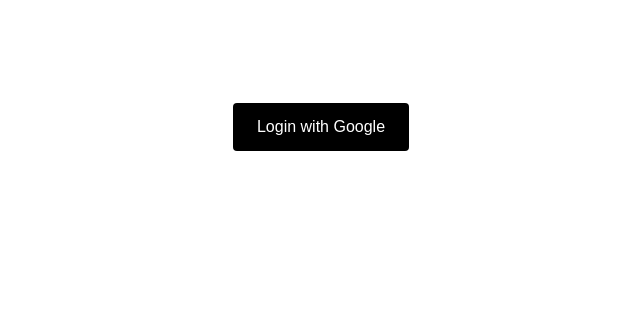
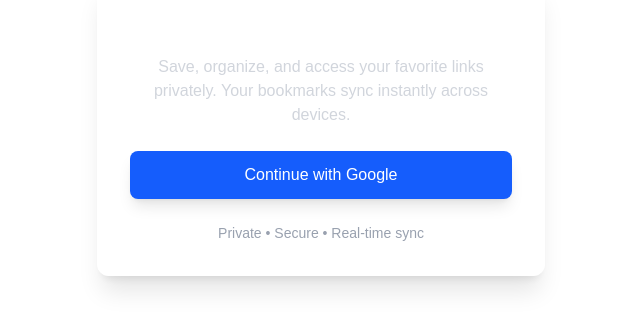
Before and after one commit to skverma2543/smart_bookmain_app, a Next.js app: page /login in a window 1280 px wide. Shown: the part 273-602 px from the top of the page, without its empty margins (319-959 px from the left). Built offline with nearby package versions, Linux system fonts and the light colour scheme; no server answers; what @supabase/auth-helpers-nextjs would draw is missing.

Commit message:
mrdernlogin

```diff
--- a/src/app/login/page.tsx
+++ b/src/app/login/page.tsx
@@ -1,6 +1,7 @@
 "use client";
 
 import { supabase } from "@/lib/supabaseClient";
+import { motion } from "framer-motion";
 
 export default function LoginPage() {
 
@@ -9,20 +10,42 @@
       provider: "google",
       options: {
         redirectTo: `${window.location.origin}/dashboard`
-
       }
     });
-
   };
 
   return (
-    <div className="flex items-center justify-center h-screen">
-      <button
+    <motion.div
+      className="min-h-screen flex items-center justify-center p-6"
+      initial={{ opacity: 0, y: 30 }}
+      animate={{ opacity: 1, y: 0 }}
+      transition={{ duration: 0.4 }}
+    >
+      <div className="backdrop-blur-md bg-white/10 border border-white/20 rounded-xl p-8 shadow-xl text-center max-w-md w-full">
+
+        <h1 className="text-3xl font-bold text-white mb-2">
+          Smart Bookmark
+        </h1>
+
+        <p className="text-gray-300 mb-6">
+          Save, organize, and access your favorite links privately.
+          Your bookmarks sync instantly across devices.
+        </p>
+
+        <motion.button
+          whileHover={{ scale: 1.05 }}
+          whileTap={{ scale: 0.95 }}
           onClick={loginWithGoogle}
-        className="px-6 py-3 bg-black text-white rounded"
+          className="bg-blue-600 hover:bg-blue-500 text-white px-6 py-3 rounded-lg shadow-lg w-full"
         >
-        Login with Google
-      </button>
+          Continue with Google
+        </motion.button>
+
+        <p className="text-gray-400 text-sm mt-6">
+          Private • Secure • Real-time sync
+        </p>
+
       </div>
+    </motion.div>
   );
 }
```
Lines whose indentation alone changed are shown as unchanged.
